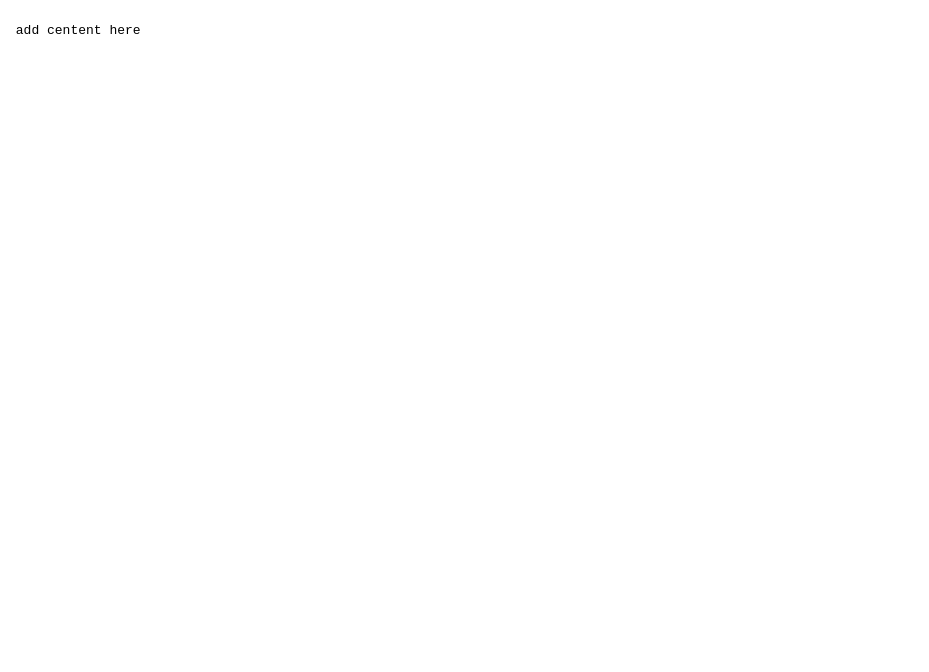
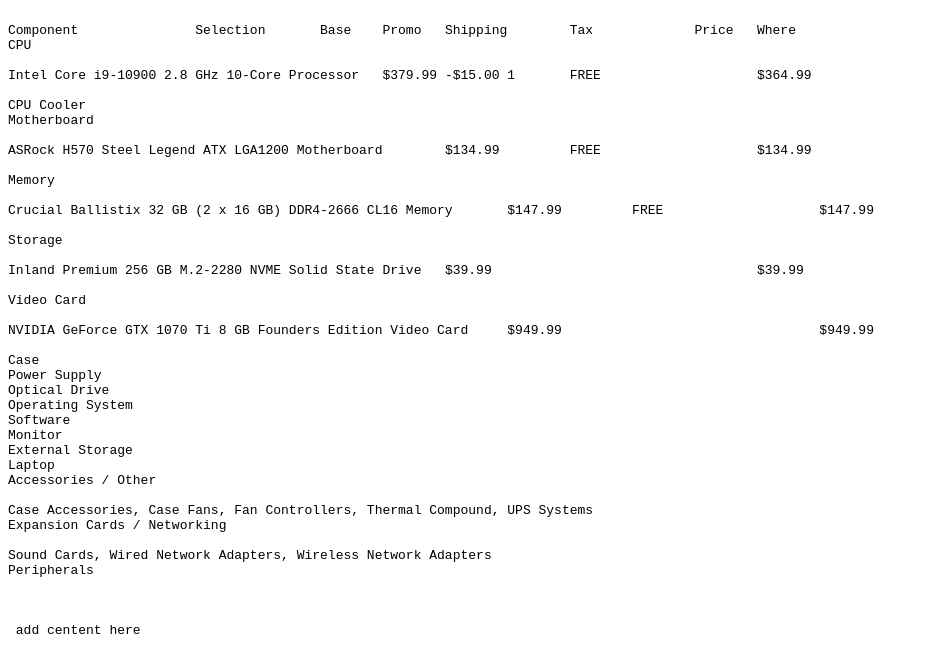
Before and after one commit to NoorAlrubai/nooralrubai.github.io, a plain HTML site: page index.html in a window 1280 px wide. Shown: the whole page, without its empty margins (0-929 px from the left). Drawn offline with Linux system fonts and the light colour scheme.

Commit message:
Update index.html

```diff
--- a/index.html
+++ b/index.html
@@ -2,6 +2,46 @@
 <head><title> nooralrubai </title> </head>
 <body>
 <pre>
+
+Component		Selection	Base	Promo	Shipping	Tax		Price	Where
+CPU
+
+Intel Core i9-10900 2.8 GHz 10-Core Processor	$379.99	-$15.00 1	FREE			$364.99
+
+CPU Cooler
+Motherboard
+
+ASRock H570 Steel Legend ATX LGA1200 Motherboard	$134.99		FREE			$134.99
+
+Memory
+
+Crucial Ballistix 32 GB (2 x 16 GB) DDR4-2666 CL16 Memory	$147.99		FREE			$147.99
+
+Storage
+
+Inland Premium 256 GB M.2-2280 NVME Solid State Drive	$39.99					$39.99
+
+Video Card
+
+NVIDIA GeForce GTX 1070 Ti 8 GB Founders Edition Video Card	$949.99					$949.99
+
+Case
+Power Supply
+Optical Drive
+Operating System
+Software
+Monitor
+External Storage
+Laptop
+Accessories / Other
+
+Case Accessories, Case Fans, Fan Controllers, Thermal Compound, UPS Systems
+Expansion Cards / Networking
+
+Sound Cards, Wired Network Adapters, Wireless Network Adapters
+Peripherals
+
+
 
  add centent here
 
```
